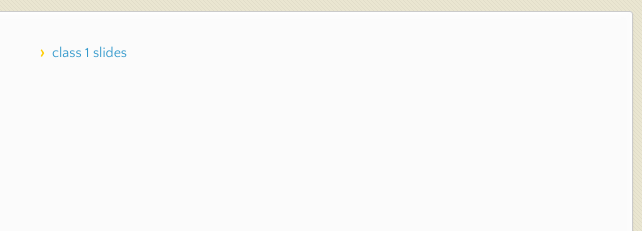
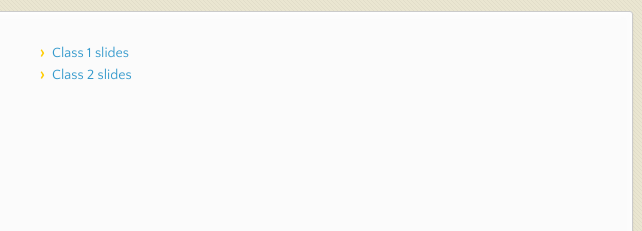
Before and after one commit to alexisgo/jquery-intro, a plain HTML site: page index.html in a window 1280 px wide. Shown: the part 179-410 px from the top of the page, 334-976 px from the left. Drawn offline with nearby package versions, Linux system fonts and the light colour scheme.

Commit message:
adding in link to class 2 slides

```diff
--- a/index.html
+++ b/index.html
@@ -41,7 +41,10 @@
       <section>
         <ul>
 <li>
-<a href="class1.html">class 1 slides</a>
+<a href="class1.html">Class 1 slides</a>
+</li>
+<li>
+<a href="class2.html">Class 2 slides</a>
 </li>
 </ul>
       </section>
```
